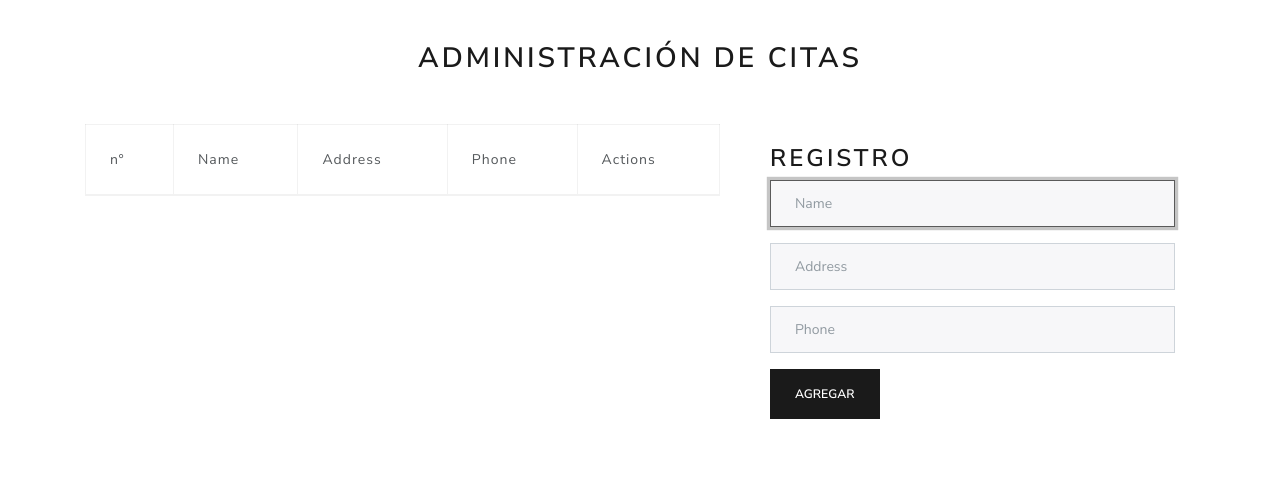
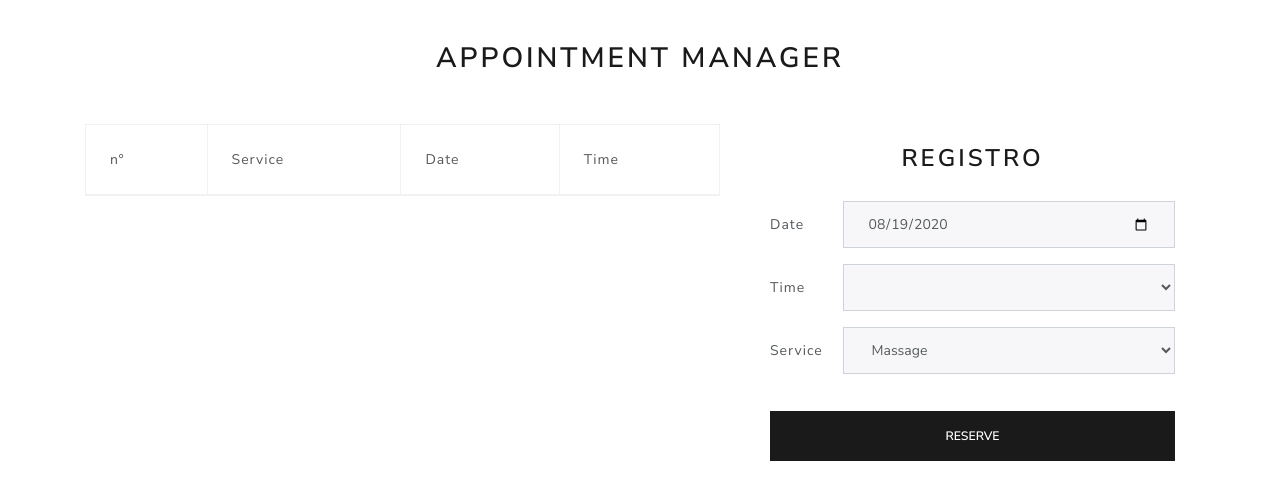
Before and after one commit to jose-lp/spa-app, a Django app: page /appointments/ in a window 1280 px wide. Shown: the part 85-585 px from the top of the page. Run offline with Django 3.2, Linux system fonts and the light colour scheme; some libraries are stand-ins or nearby versions.

Commit message:
registro implementado(verificado), avance con registro de citas

```diff
--- a/appointments/forms.py
+++ b/appointments/forms.py
@@ -1,37 +1,43 @@
 from django import forms
 from .models import Client
 from .models import Appointment
+
+from django.forms import PasswordInput
 
 class LoginForm(forms.ModelForm):
     class Meta:
         model = Client
         fields = [
             'email',
-            'password'
-        ]
+            'password',
+            ]
         labels = {
-            'email' = 'Email',
-            'password' = 'Password'
+           'email'    : 'Email',
+           'password' : 'Password',
         }
 
 class ClientForm(forms.ModelForm):
+    re_password = forms.CharField(max_length=128, widget=PasswordInput())
+
+    def __init__(self, *args, **kwargs):
+        super(ClientForm, self).__init__(*args, **kwargs)
+        for field_name, field in self.fields.items():
+            field.required = True
     class Meta:
         model = Client
         fields = [
-            'name',
+            'first_name',
+            'last_name',
             'gender',
             'age',
             'telephone',
             'email',
-            'passw',
+            'password',
+            're_password',
         ]
-        labels = {
-            'name'      = 'Name',
-            'gender'    = 'Gender',
-            'age'       = 'Age',
-            'telephone' = 'Telephone',
-            'email'     = 'Email'
-            'password'  = 'Password',
+        widgets = {
+            'password': PasswordInput(),
+            're_password': PasswordInput()
         }
 
 class AppointmentForm(forms.ModelForm):
@@ -44,8 +50,8 @@ class AppointmentForm(forms.ModelForm):
             'time',
         ]
         labels = {
-            'client'   = 'Client',
-            'service'  = 'Service',
-            'date'     = 'Date',
-            'time'     = 'Time',
+            'client'   : 'Client',
+            'service'  : 'Service',
+            'date'     : 'Date',
+            'time'     : 'Time',
         }
--- a/appointments/models.py
+++ b/appointments/models.py
@@ -3,31 +3,43 @@ from django.db import models
 # Create your models here.
 
 GENDERS =[
-    ('M', 'Male'),
-    ('F', 'Female'),
-    ('O', 'Other')
+    ( 'Male'   , 'M'),
+    ( 'Female' , 'F'),
+    ( 'Other'  , 'O')
 ]
 
 SERVICES =[
-    ('0', 'Massage'),
-    ('1', 'Manicure'),
-    ('2', 'Pedicure'),
-    ('3', 'Facial Cleansing'),
-    ('4', 'Permanent Hair Removal'),
-    ('5', 'Cryotherapy')
+    ( 'Massage'                , '0' ),
+    ( 'Manicure'               , '1' ),
+    ( 'Pedicure'               , '2' ),
+    ( 'Facial Cleansing'       , '3' ),
+    ( 'Permanent Hair Removal' , '4' ),
+    ( 'Cryotherapy'            , '5' )
+]
+
+TIME = [
+    ( '8:00 AM' , '8:00' ),
+    ( '9:00 AM' , '9:00' ),
+    ( '10:00 AM', '10:00'),
+    ( '11:00 AM', '11:00'),
+    ( '1:00 PM' , '13:00'),
+    ( '2:00 PM' , '14:00'),
+    ( '3:00 PM' , '15:00'),
+    ( '4:00 PM' , '16:00'),
 ]
 
 class Client(models.Model):
-    name = models.CharField(max_length=20)
+    first_name = models.CharField(max_length=20)
     last_name = models.CharField(max_length=20)
-    gender = models.CharField(max_length=1, choices=GENDERS)
+    gender = models.CharField(max_length=6, choices=GENDERS)
     age = models.PositiveIntegerField(blank=True)
     telephone = models.PositiveIntegerField(blank=True)
     email = models.EmailField(max_length=254)
     password =  models.CharField(max_length=10)
+    re_password =  models.CharField(max_length=10)
 
 class Appointment(models.Model):
     client  = models.ForeignKey(Client, on_delete=models.CASCADE)
-    service = models.CharField(max_length=1, choices=SERVICES)
-    date = models.DateField(auto_now_add=True)
-    time = models.TimeField(auto_now=False, auto_now_add=False)
+    service = models.CharField(max_length=25, choices=SERVICES)
+    date = models.DateField()
+    time = models.CharField(max_length=10, choices=TIME)
--- a/appointments/templates/appointments.html
+++ b/appointments/templates/appointments.html
@@ -15,7 +15,7 @@
 
 </br>
 </br>
-<center><h2>Administración de Citas</h2></center>
+<center><h2>Appointment Manager</h2></center>
 
 <div class="container mt-5">
     <div class="row">
@@ -24,10 +24,9 @@
           <thead>
             <tr>
               <td>n°</td>
-              <td>Name</td>
-              <td>Address</td>
-              <td>Phone</td>
-              <td>Actions</td>
+              <td>Service</td>
+              <td>Date</td>
+              <td>Time</td>
             </tr>
           </thead>
           <tbody>
@@ -38,26 +37,56 @@
       <div class="col-md-5">
         <div class="card-body">
 
-          <form action="/add" method="POST">
-            <h3>Registro</h3>
-            <div class="form-group">
-              <input type="text" name="name" placeholder="Name" class="form-control" autofocus>
-            </div>
-            <div class="form-group">
-              <input type="text" name="address" placeholder="Address" class="form-control">
-            </div>
-            <div class="form-group">
-              <input type="text" name="phone" placeholder="Phone" class="form-control">
+          <form action="../appointments/" method="POST">
+            <center><h3>Registro</h3></center>
+            </br>
+            <div class="form-group row">
+              <label for="id_date" class="col-2 col-form-label">Date</label>
+              <div class="col-10">
+                <input class="form-control" type="date" value="2020-08-19" id="id_date" name="date">
+              </div>
             </div>
 
-            <button type="submit" class="btn btn-primary">
-              agregar
-            </button>
+            <div class="form-group row">
+              <label for="id_time" class="col-2 col-form-label">Time</label>
+              <div class="col-10">
+              <select class="form-control" id="id_time" placeholder="" name="time" >
+                  <option></option>
+                  <option>8:00 AM</option>
+                  <option>9:00 AM</option>
+                  <option>10:00 AM</option>
+                  <option>11:00 AM</option>
+                  <option>1:00 PM</option>
+                  <option>2:00 PM</option>
+                  <option>3:00 PM</option>
+                  <option>4:00 PM</option>
+
+                </select>
+              </div>
+            </div>
+
+            <div class="form-group row">
+              <label for="id_service" class="col-2 col-form-label">Service</label>
+              <div class="col-10">
+                <select class="form-control" id="id_service" placeholder="Service" name="service" >
+                  <option>Massage</option>
+                  <option>Manicure</option>
+                  <option>Pedicure</option>
+                  <option>Facial Cleansing</option>
+                  <option>Permanent Hair Removal</option>
+                  <option>Cryotherapy</option>
+                </select>
+              </div>
+            </div>
+            <center>
+            </br>
+            <button type="submit" class="btn btn-primary btn-block">Reserve</button>
+          </br>
+          </center>
           </form>
         </div>
       </div>
     </div>
   </div>
-
 </body>
 </html>
--- a/appointments/views.py
+++ b/appointments/views.py
@@ -1,30 +1,41 @@
 from django.shortcuts import render
 from django.http import HttpResponse
+from django.contrib import messages
+from .forms import ClientForm
+from .forms import AppointmentForm
 
 # Create your views here.
 def home(request):
-    return render(
-        request,
-        'home.html'
-    )
+    return render(request,'home.html')
 
 def register(request):
-    return render(
-        request,
-        'register.html'
-    )
+    if request.method == 'POST':
+        form = ClientForm(request.POST)
+        if form.is_valid():
+            form.save()
+        else:
+            return render(request,'register.html', {'form': form})
+
+        return render(request, 'home.html', {'form': form})
+    else:
+        form = ClientForm()
+        return render(request,'register.html', {'form': form})
 
 def edit_client(request):
-    return render(
-        request,
-        'edit_client.html'
-    )
+    return render(request, 'edit_client.html')
 
 def appointments(request):
-    return render(
-        request,
-        'appointments.html'
-    )
+    if request.method == 'POST':
+        form = AppointmentForm(request.POST)
+        if form.is_valid():
+            form.save()
+        else:
+            return render(request,'appointments.html', {'form': form})
+
+        return render(request, 'appointments.html', {'form': form})
+    else:
+        form = AppointmentForm()
+        return render(request,'appointments.html', {'form': form})
 
 def edit_appointment(request):
     return render(
--- a/spa_app/settings.py
+++ b/spa_app/settings.py
@@ -39,7 +39,8 @@ INSTALLED_APPS = [
     'django.contrib.messages',
     'django.contrib.staticfiles',
     'appointments.apps.AppointmentsConfig',
-    #'widget_tweaks',
+    'widget_tweaks',
+    'bootstrap3',
 ]
 
 MIDDLEWARE = [
```
Also changed, not shown: appointments/templates/r.html (added, +27 -0 lines), appointments/templates/register.html (+33 -32 lines), appointments/migrations/0003_auto_20201109_0130.py (added), appointments/migrations/0004_auto_20201109_0450.py (added), db.sqlite3.
